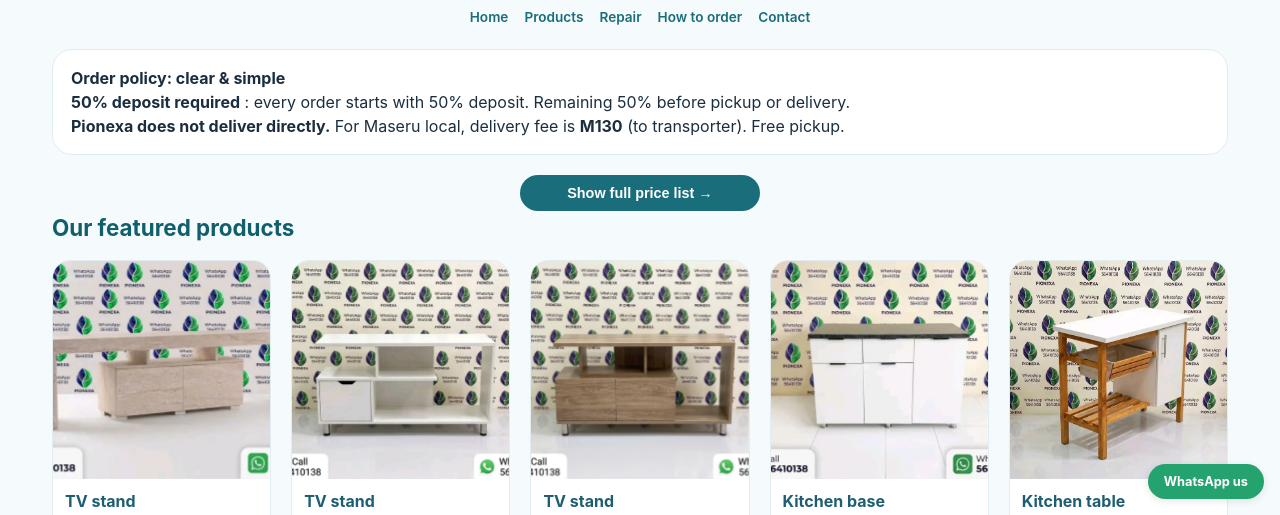
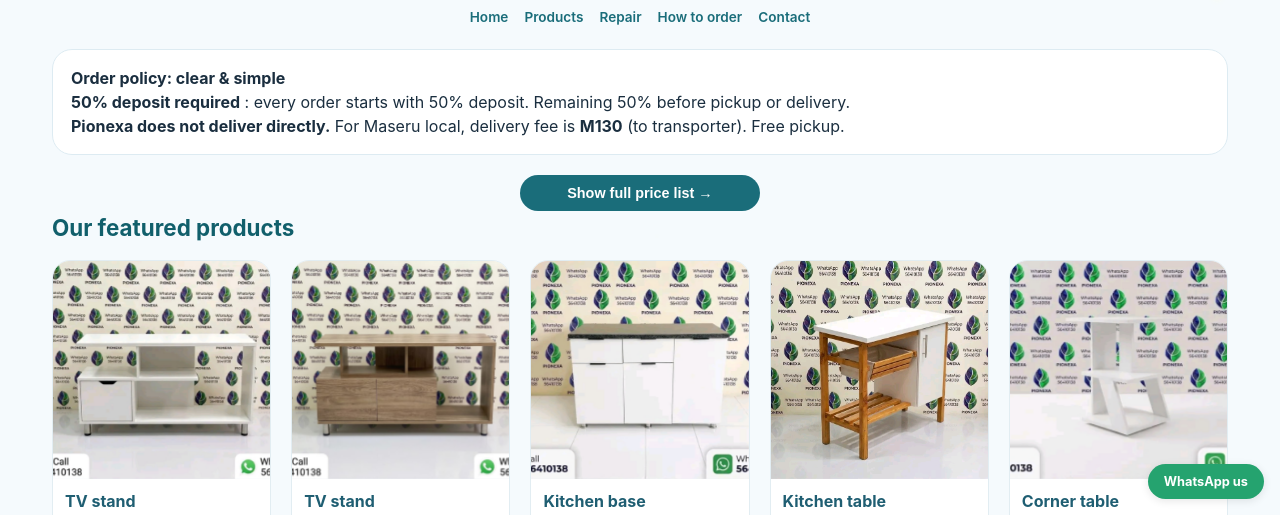
Before and after one commit to tsepo-coder/pionexa, a plain HTML site: page index.html in a window 1280 px wide. Shown: the part 285-800 px from the top of the page. Drawn offline with Linux system fonts and the light colour scheme.

Commit message:
index.html

```diff
--- a/index.html
+++ b/index.html
@@ -124,7 +124,6 @@
   <div style="text-align:center;"><button class="btn-reveal" id="revealTableBtn">Show full price list →</button></div>
   <div id="productTableWrapper" class="product-table-wrapper"><div class="box"><div class="section-title">Complete price list</div><table class="product-table"><thead><tr><th>Product</th><th>Price range (M)</th></tr></thead><tbody><tr><td>Study table</td><td>M450 – M1200</td></tr><tr><td>Corner table</td><td>M250 – M450</td></tr><tr><td>TV stand</td><td>M800 – M1200</td></tr><tr><td>Wardrobe</td><td>M1900 – M3500</td></tr><tr><td>Kitchen table</td><td>M1500 – M2800</td></tr><tr><td>Shelves</td><td>M400 – M950</td></tr></tbody></table><a href="https://wa.me/26656410138?text=Hello%20Pionexa" class="btn-wa" style="display:inline-block; margin-top:12px;">Ask about other products</a></div></div>
   <div id="products"><div class="section-title">Our featured products</div><div class="product-grid">
-    <div class="product-card"><div class="product-img"><img src="tvmain.jpeg" alt="TV stand"></div><div class="product-info"><div class="product-name">TV stand</div><div class="product-price">M1200</div><a href="https://wa.me/26656410138?text=I%20need%20TV%20stand" class="btn-order">Order with 50% deposit</a></div></div>
     <div class="product-card"><div class="product-img"><img src="tvs1.jpeg" alt="TV stand"></div><div class="product-info"><div class="product-name">TV stand</div><div class="product-price">M800</div><a href="https://wa.me/26656410138?text=I%20need%20TV%20stand" class="btn-order">Order with 50% deposit</a></div></div>
     <div class="product-card"><div class="product-img"><img src="tv2.jpeg" alt="TV stand"></div><div class="product-info"><div class="product-name">TV stand</div><div class="product-price">M1000</div><a href="https://wa.me/26656410138?text=I%20need%20TV%20stand" class="btn-order">Order with 50% deposit</a></div></div>
     <div class="product-card"><div class="product-img"><img src="base.jpeg" alt="Kitchen base"></div><div class="product-info"><div class="product-name">Kitchen base</div><div class="product-price">M950</div><a href="https://wa.me/26656410138?text=I%20need%20kitchen%20base" class="btn-order">Order with 50% deposit</a></div></div>
```
